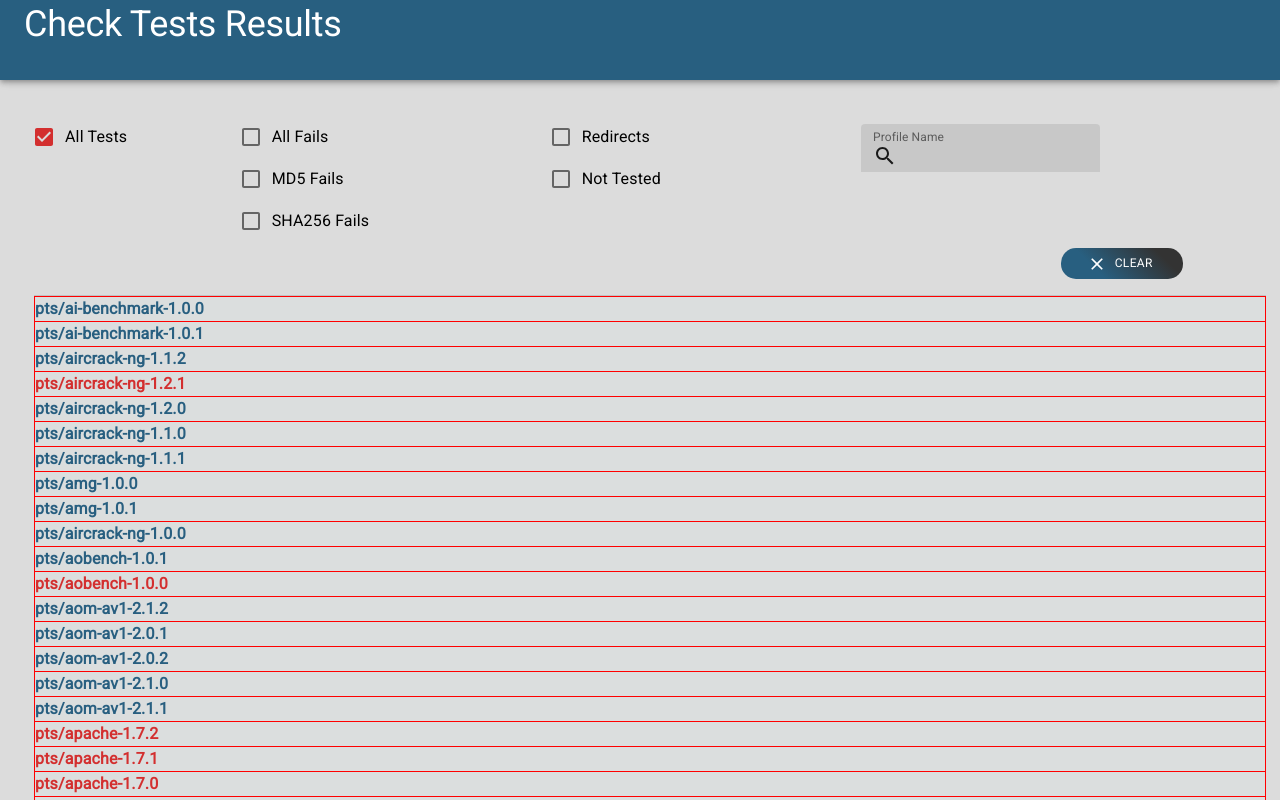
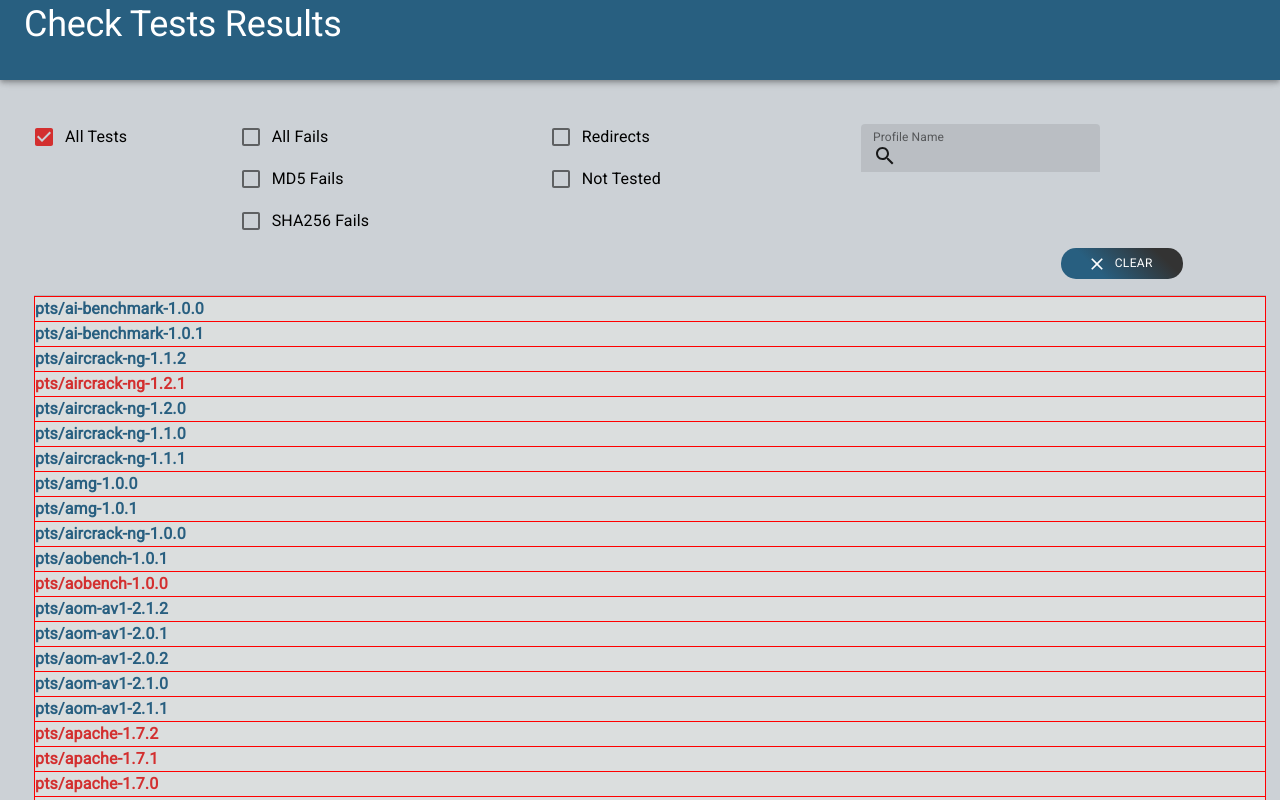
Before and after one commit to tippettj/phoronix-stats, a React (Create React App) app: page / in a window 1280 px wide. Shown: the top 800 px of the page. Built offline with nearby package versions, Linux system fonts and the light colour scheme.

Commit message:
cleaned up and added margins

```diff
--- a/src/App.css
+++ b/src/App.css
@@ -2,56 +2,20 @@
 
 /* Background color for entire page */
 body {
-  background-color: #dcdcdc;
+  /* background-color: #dcdcdc; */
+  background-color: #ccd1d6;
+  /* width: 95%;
+  margin-left: auto;
+  margin-right: auto; */
+  margin-bottom: 3em;
 }
 /* Pushes checkboxes below app bar */
 .App {
   margin-top: 80px;
-  margin-left: 10px;
 }
 
-/* .container {
-  margin-left: 0px;
-} */
-/* .test-stats {
-  color: green;
-}
-
-.test-data {
-  color: blue;
-} */
-
-/* .App-logo {
-  height: 40vmin;
-  pointer-events: none;
-} */
-
-@media (prefers-reduced-motion: no-preference) {
+/* @media (prefers-reduced-motion: no-preference) {
   .App-logo {
     animation: App-logo-spin infinite 20s linear;
   }
-}
-
-/* .App-header {
-  background-color: #282c34;
-  min-height: 100vh;
-  display: flex;
-  flex-direction: column;
-  align-items: center;
-  justify-content: center;
-  font-size: calc(10px + 2vmin);
-  color: white;
 } */
-
-/* .App-link {
-  color: #61dafb;
-} */
-
-/* @keyframes App-logo-spin {
-  from {
-    transform: rotate(0deg);
-  }
-  to {
-    transform: rotate(360deg);
-  }
-} */
```
